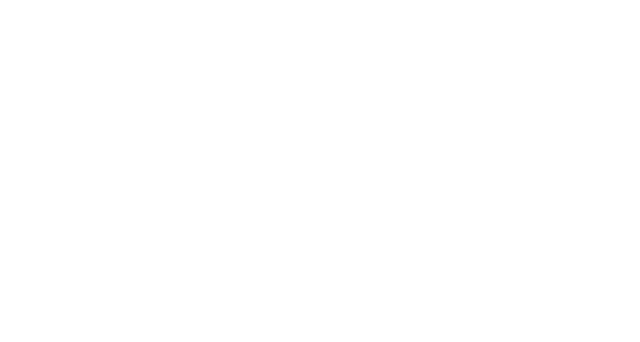
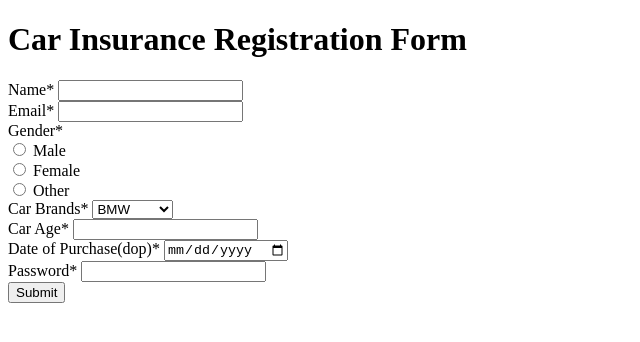
Before and after one commit to acciojob/car-insurance-form-RishiMane03, a website: page main.html in a window 1280 px wide. Shown: the whole page, without its empty margins (0-640 px from the left). Drawn offline with Linux system fonts and the light colour scheme.

Commit message:
created a submission

```diff
--- a/main.html
+++ b/main.html
@@ -1,16 +1,42 @@
 <!DOCTYPE html>
+<html>
+<head>
+    <title>Car Insurance Registration Form</title>
+</head>
+<body>
+    <h1>Car Insurance Registration Form</h1>
+    <form method="post" action="#">
+        <label for="name">Name*</label>
+        <input type="text" id="name" name="name" required><br>
 
-<html>
+        <label for="email">Email*</label>
+        <input type="email" id="email" name="email" required><br>
 
-<head>
-	<link rel="stylesheet" href="styles.css">
-</head>
+        <label for="gender">Gender*</label><br>
+        <input type="radio" id="male" name="gender" value="male" required>
+        <label for="male">Male</label><br>
+        <input type="radio" id="female" name="gender" value="female" required>
+        <label for="female">Female</label><br>
+        <input type="radio" id="other" name="gender" value="other" required>
+        <label for="other">Other</label><br>
 
-<body>
-	<!-- the entire body must be written by student -->
-    <script type="text/javascript" src="./script.js">
-</script>
+        <label for="cars">Car Brands*</label>
+        <select id="cars" name="car_brands" required>
+            <option value="BMW">BMW</option>
+            <option value="Audi">Audi</option>
+            <option value="Mercedes">Mercedes</option>
+        </select><br>
 
+        <label for="carage">Car Age*</label>
+        <input type="number" id="carage" name="car_age" required><br>
+
+        <label for="dop">Date of Purchase(dop)*</label>
+        <input type="date" id="dop" name="date_of_purchase" required><br>
+
+        <label for="password">Password*</label>
+        <input type="password" id="password" name="password" required><br>
+
+        <button type="submit">Submit</button>
+    </form>
 </body>
-
 </html>
```
